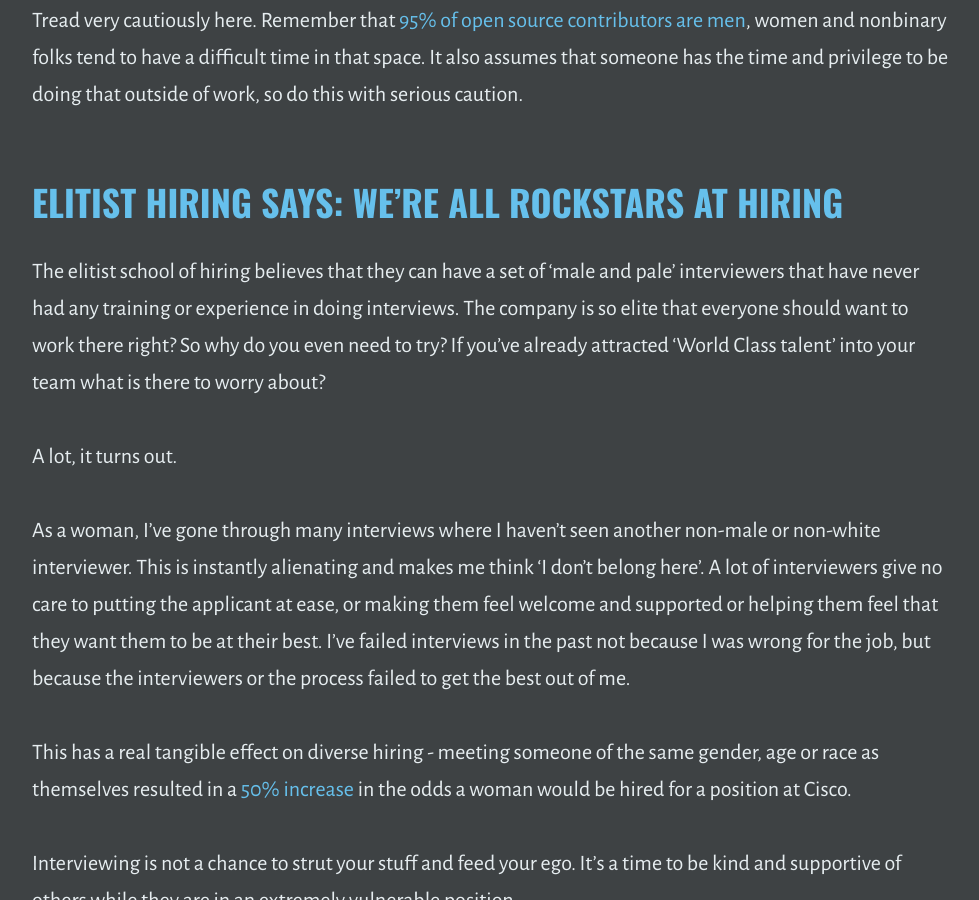
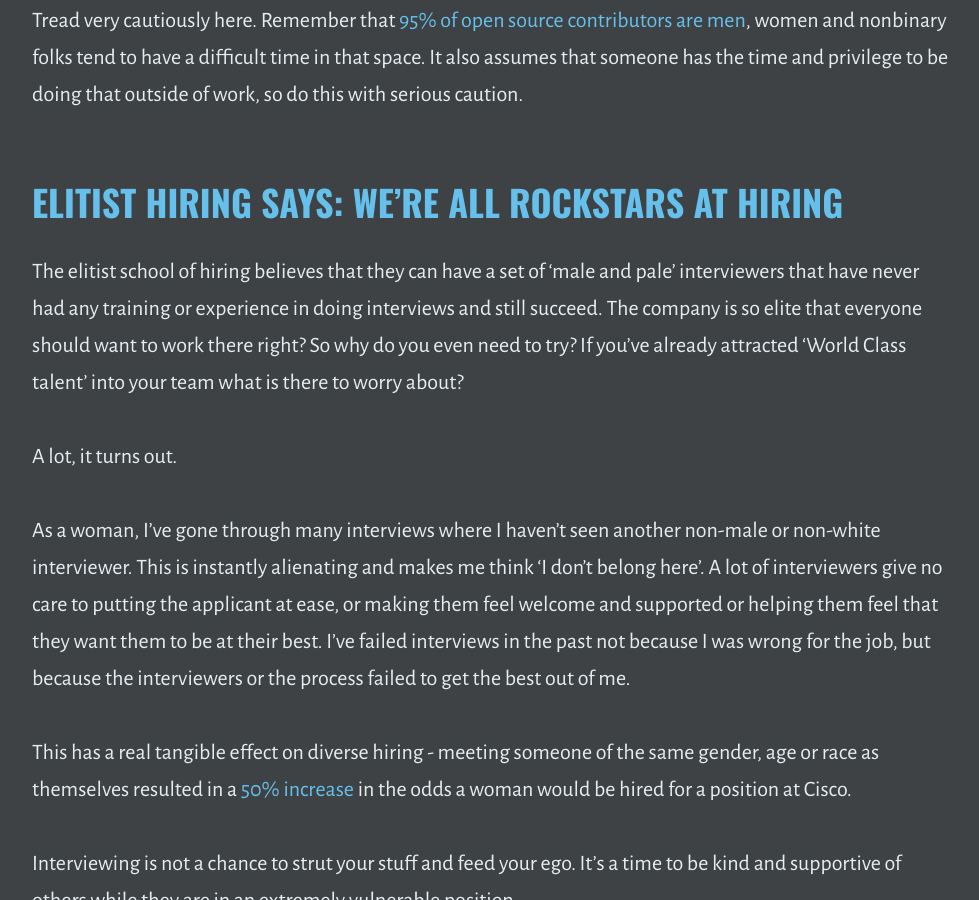
Before and after one commit to outragedpinkracoon/outragedpinkracoon.github.io, a Jekyll site: the page built from _posts/2021-04-27-other-companies-hiring-processes-are-costing-you-talent.md, in a window 1280 px wide and 900 px high, scrolled down 10260 px. Shown: the whole window, without its empty margins (149-1128 px from the left). Built offline with Jekyll 4.4.1, drawn with Linux system fonts in a browser that asks for light colours.

Commit message:
Adds extra blurb

```diff
--- a/_posts/2021-04-27-other-companies-hiring-processes-are-costing-you-talent.md
+++ b/_posts/2021-04-27-other-companies-hiring-processes-are-costing-you-talent.md
@@ -154,7 +154,7 @@ Make sure the pass/fail criteria is absolutely as clear and unambiguous as it po
 Tread very cautiously here. Remember that [95% of open source contributors are men](https://www.amazon.co.uk/Better-Allies-Approach-Hiring/dp/1732723338), women and nonbinary folks tend to have a difficult time in that space. It also assumes that someone has the time and privilege to be doing that outside of work, so do this with serious caution.
 
 ## Elitist Hiring says: We're All Rockstars At Hiring
-The elitist school of hiring believes that they can have a set of 'male and pale' interviewers that have never had any training or experience in doing interviews. The company is so elite that everyone should want to work there right? So why do you even need to try? If you've already attracted 'World Class talent' into your team what is there to worry about?
+The elitist school of hiring believes that they can have a set of 'male and pale' interviewers that have never had any training or experience in doing interviews and still succeed. The company is so elite that everyone should want to work there right? So why do you even need to try? If you've already attracted 'World Class talent' into your team what is there to worry about?
 
 A lot, it turns out.
 
```
